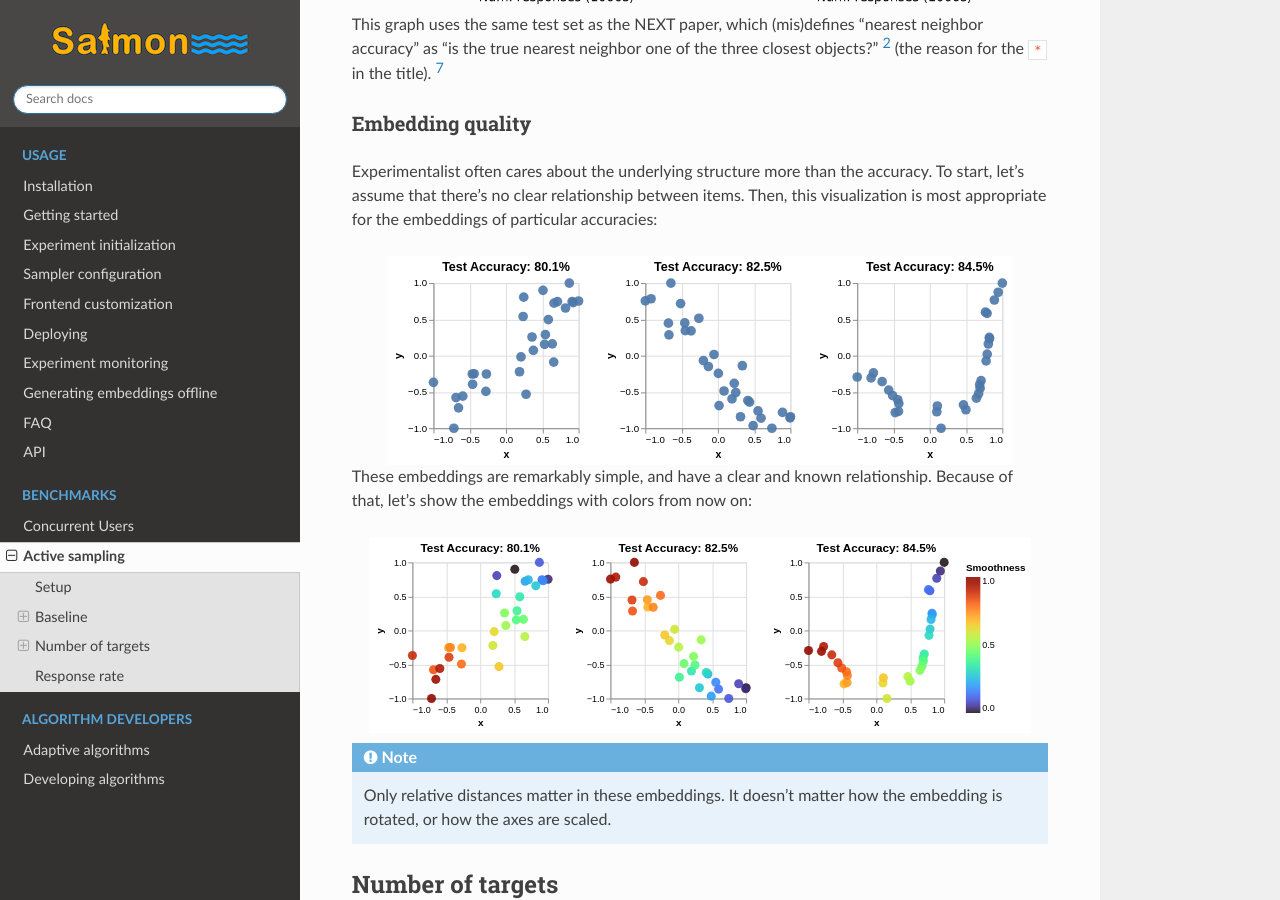
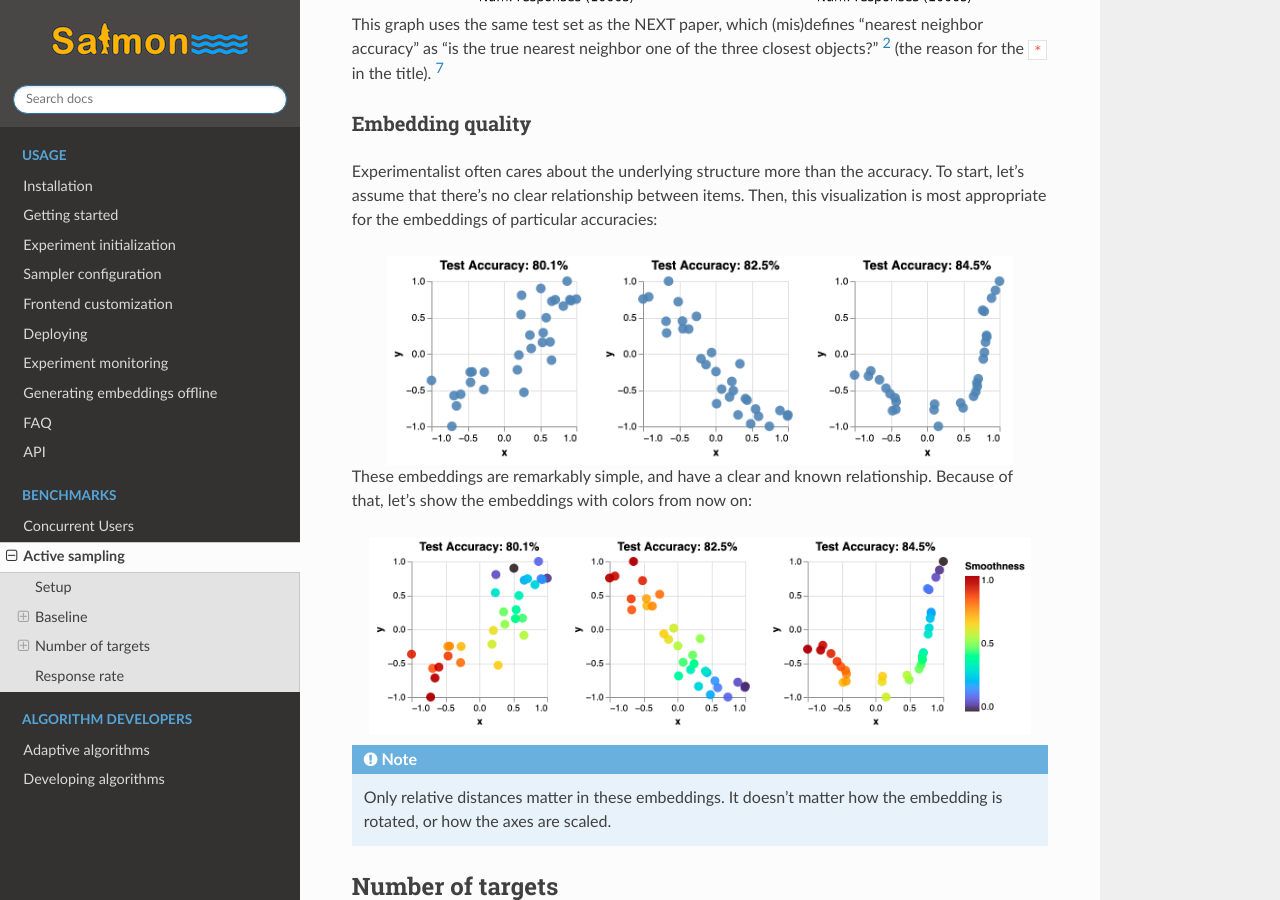
Before and after one commit to stsievert/salmon, a Sphinx documentation site: the page built from docs/source/benchmarks/active.rst, in a window 1280 px wide and 900 px high, scrolled down 2294 px. Built offline with Sphinx 7.4.7 and the Read the Docs theme 2.0.0, drawn with Linux system fonts in a browser that asks for light colours.

Commit message:
svg -> png

```diff
--- a/docs/source/benchmarks/active.rst
+++ b/docs/source/benchmarks/active.rst
@@ -116,7 +116,7 @@
 items. Then, this visualization is most appropriate for the embeddings of
 particular accuracies:
 
-.. image:: imgs/embeddings-n=30-colorless.svg
+.. image:: imgs/embeddings-n=30-colorless.png
    :width: 90%
    :align: center
 
@@ -124,7 +124,7 @@
 relationship. Because of that, let's show the embeddings with colors from now
 on:
 
-.. image:: imgs/embeddings-n=30.svg
+.. image:: imgs/embeddings-n=30.png
    :width: 95%
    :align: center
 
```
Also changed, not shown: other parts of docs/source/benchmarks/active.rst (+1 -1 lines), docs/source/benchmarks/imgs/embeddings-n=180.png (added), docs/source/benchmarks/imgs/embeddings-n=30-colorless.png (added), docs/source/benchmarks/imgs/embeddings-n=30.png (added).
